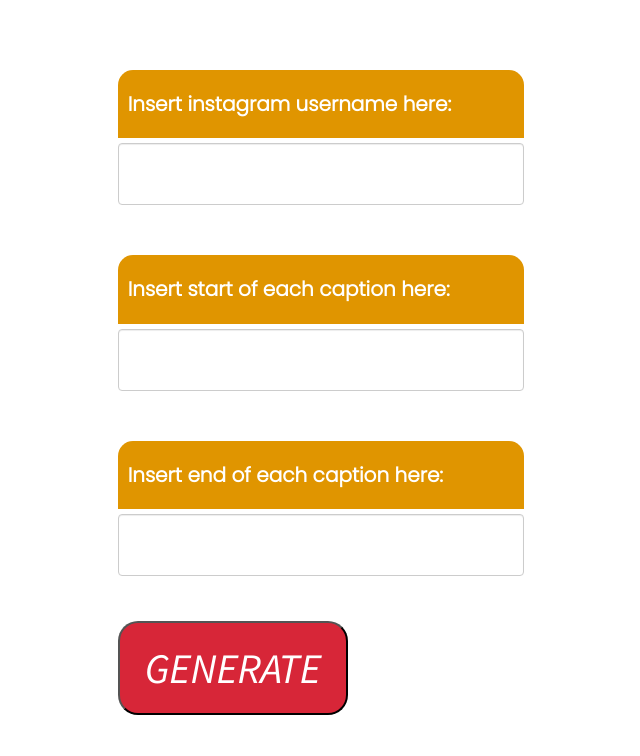
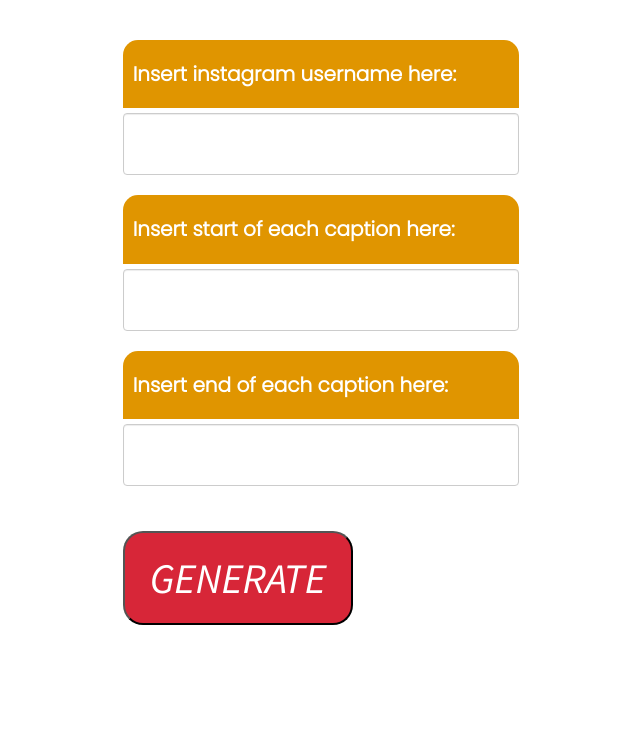
Before and after one commit to darthbeep/creative-engine, a Flask app: page / in a window 1280 px wide. Shown: the part 135-891 px from the top of the page, without its empty margins (319-959 px from the left). After the commit the page ends 760 px from the top, so only its background shows below. Run offline with Flask 2, Linux system fonts and the light colour scheme; some libraries are stand-ins or nearby versions.

Commit message:
minor aesthetic changes

```diff
--- a/app.py
+++ b/app.py
@@ -2,9 +2,11 @@ from flask import Flask, render_template, request
 app = Flask(__name__)
 from markov import Markov
 from scraper import Scraper
-@app.route('/')
+@app.route('/', methods=['GET', 'POST'])
 def index():
-    return render_template('index.html', caption = "")
+    if request.method == 'GET':
+        return render_template('index.html', caption = "")
+    return submit()
 @app.route('/instructions')
 def instructions():
     return render_template('instructions.html', caption = "")
--- a/static/styles/main.css
+++ b/static/styles/main.css
@@ -21,7 +21,7 @@ label {
   padding-bottom: 20px;
   padding-left: 10px;
   padding-right: 10px;
-  margin-top: 50px;
+  margin-top: 20px;
   border-top-left-radius:15px;
   border-top-right-radius:15px;
   width: 100%;
@@ -146,3 +146,6 @@ p{
   border-bottom-left-radius:15px;
   border-bottom-right-radius:15px;
 }
+.row {
+  margin: auto;
+}
--- a/templates/index.html
+++ b/templates/index.html
@@ -24,7 +24,7 @@
     <div class="row">
       <div class="col-sm-4"></div>
       <div class="col-sm-4">
-        <form class=""  action="/caption" method="POST">
+        <form class=""  action="/" method="POST">
           <div class="form-group">
             <label for="caption">Insert instagram username here:</label>
             <input type="text" name="caption" id="caption" class="form-control" rows="8" cols="80"></textarea>
```
Also changed, not shown: 1 other file.
